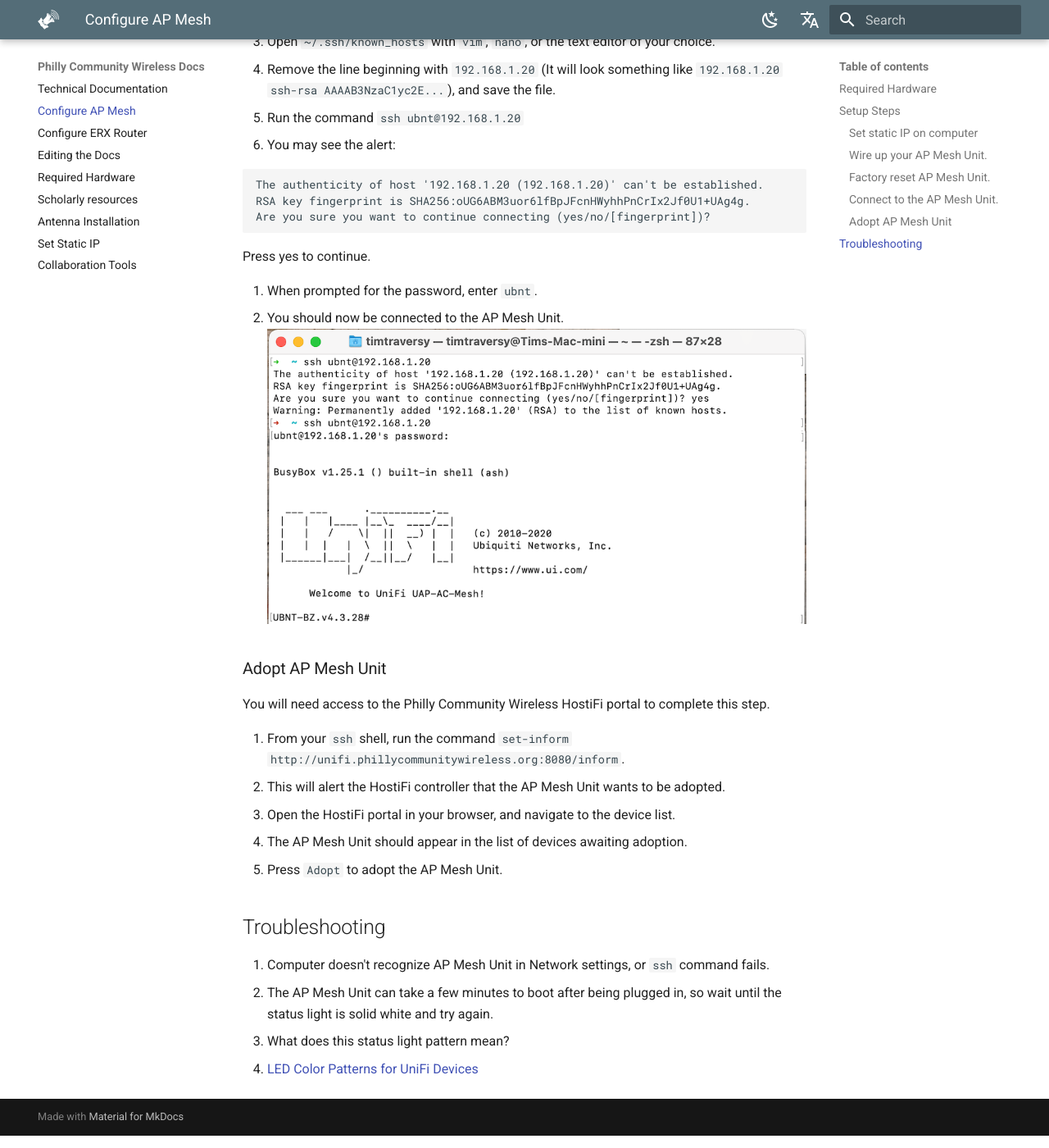
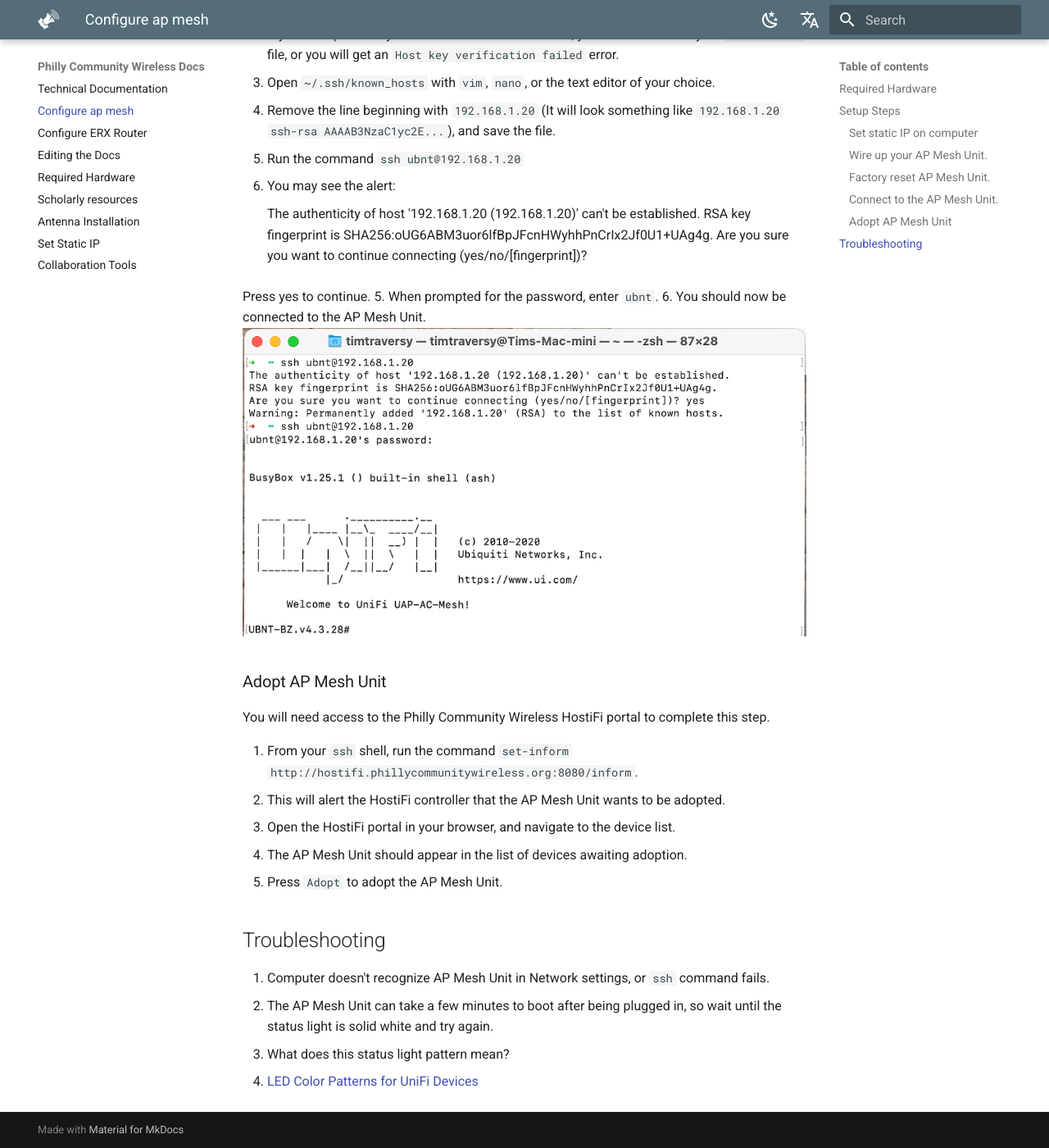
Before and after one commit to phillycommunitywireless/docs, an MkDocs documentation site: the page built from docs/configure-ap-mesh.md, in a window 1280 px wide and 1400 px high, scrolled down 3545 px. Shown: the whole window at 82% size. Built offline with MkDocs 1.6.1 and Material for MkDocs 9.7.7, drawn with Linux system fonts in a browser that asks for light colours; comment, search, counter and statistics services are not loaded.

Commit message:
Update from Forestry.io Addie Barron updated docs/configure-ap-mesh.md

````diff
--- a/docs/configure-ap-mesh.md
+++ b/docs/configure-ap-mesh.md
@@ -1,16 +1,19 @@
+---
+
+---
 # Configure AP Mesh
 
 This guide will walk you through configuring a Ubiquiti Access Point Mesh so it can be adopted by the PCW network.
 
 ## Required Hardware
 
-- AP Mesh Unit - [Ubiquiti Mesh Dual-Band Access Point](https://store.ui.com/products/unifi-ac-mesh-ap) (white Ubiquiti antenna with bunny ears)
-- PoE injector
-- Ethernet cable
-- Computer
-- USB Ethernet adapter (if computer doesn't have ethernet port)
-- Power strip/extension cord
-- Paperclip
+* AP Mesh Unit - [Ubiquiti Mesh Dual-Band Access Point](https://store.ui.com/products/unifi-ac-mesh-ap) (white Ubiquiti antenna with bunny ears)
+* PoE injector
+* Ethernet cable
+* Computer
+* USB Ethernet adapter (if computer doesn't have ethernet port)
+* Power strip/extension cord
+* Paperclip
 
 ![Materials](assets/images/mesh/Materials.jpeg)
 
@@ -45,14 +48,11 @@
 3. Run the command `ssh ubnt@192.168.1.20`
 4. You may see the alert:
 
-   ```
-   The authenticity of host '192.168.1.20 (192.168.1.20)' can't be established.
-   RSA key fingerprint is SHA256:oUG6ABM3uor6lfBpJFcnHWyhhPnCrIx2Jf0U1+UAg4g.
-   Are you sure you want to continue connecting (yes/no/[fingerprint])?
-   ```
+       The authenticity of host '192.168.1.20 (192.168.1.20)' can't be established.
+       RSA key fingerprint is SHA256:oUG6ABM3uor6lfBpJFcnHWyhhPnCrIx2Jf0U1+UAg4g.
+       Are you sure you want to continue connecting (yes/no/[fingerprint])?
 
    Press yes to continue.
-
 5. When prompted for the password, enter `ubnt`.
 6. You should now be connected to the AP Mesh Unit.
    ![SSH Connection](../../assets/images/mesh/SSH.png)
@@ -61,8 +61,8 @@
 
 You will need access to the Philly Community Wireless HostiFi portal to complete this step.
 
-1. From your `ssh` shell, run the command `set-inform http://unifi.phillycommunitywireless.org:8080/inform`.
-   - This will alert the HostiFi controller that the AP Mesh Unit wants to be adopted.
+1. From your `ssh` shell, run the command `set-inform http://hostifi.phillycommunitywireless.org:8080/inform`.
+   * This will alert the HostiFi controller that the AP Mesh Unit wants to be adopted.
 2. Open the HostiFi portal in your browser, and navigate to the device list.
 3. The AP Mesh Unit should appear in the list of devices awaiting adoption.
 4. Press `Adopt` to adopt the AP Mesh Unit.
@@ -70,6 +70,6 @@
 ## Troubleshooting
 
 1. Computer doesn't recognize AP Mesh Unit in Network settings, or `ssh` command fails.
-   - The AP Mesh Unit can take a few minutes to boot after being plugged in, so wait until the status light is solid white and try again.
+   * The AP Mesh Unit can take a few minutes to boot after being plugged in, so wait until the status light is solid white and try again.
 2. What does this status light pattern mean?
-   - [LED Color Patterns for UniFi Devices](https://help.ui.com/hc/en-us/articles/204910134-UniFi-LED-Color-Patterns-for-UniFi-Devices)
+   * [LED Color Patterns for UniFi Devices](https://help.ui.com/hc/en-us/articles/204910134-UniFi-LED-Color-Patterns-for-UniFi-Devices)
````
